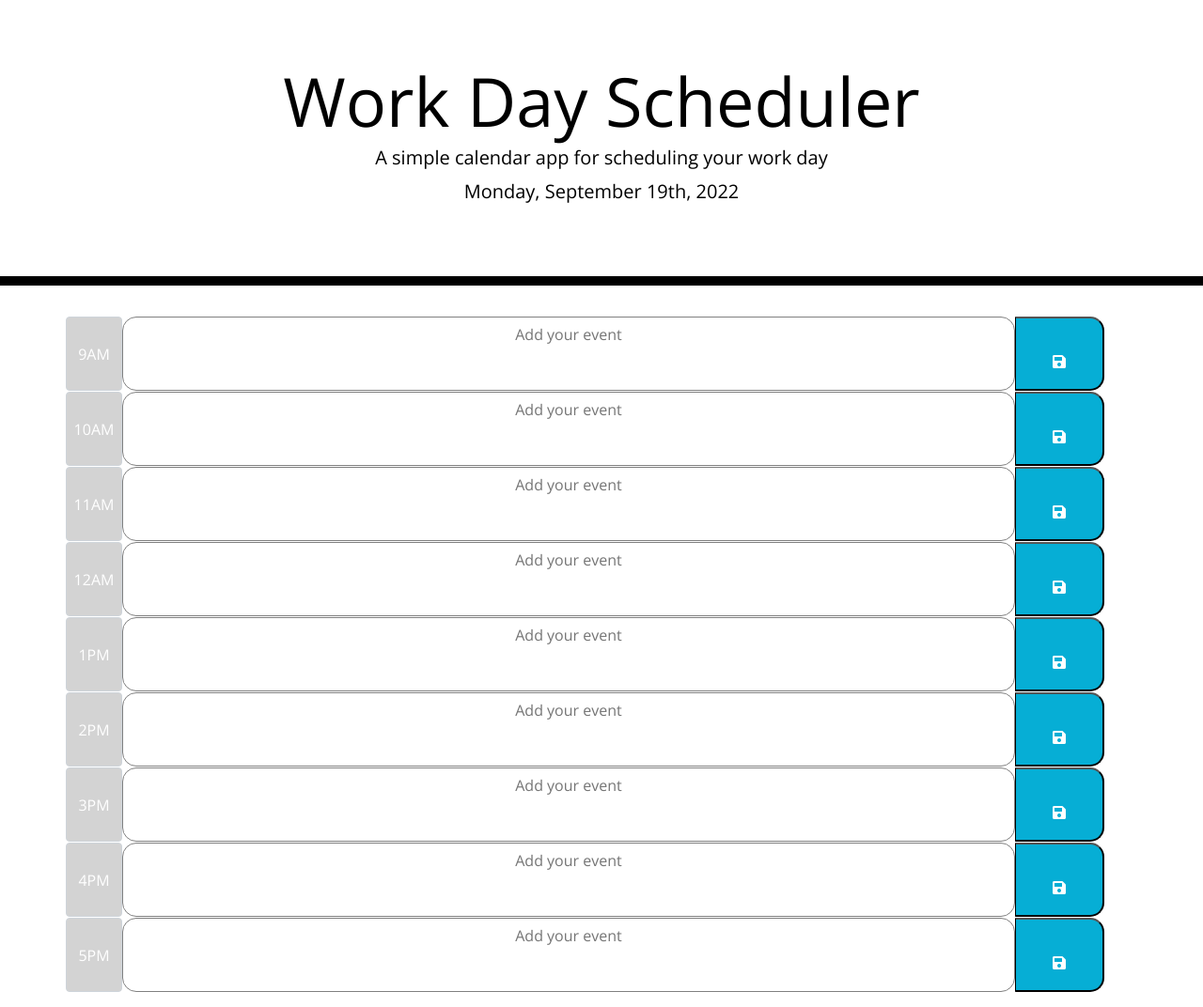
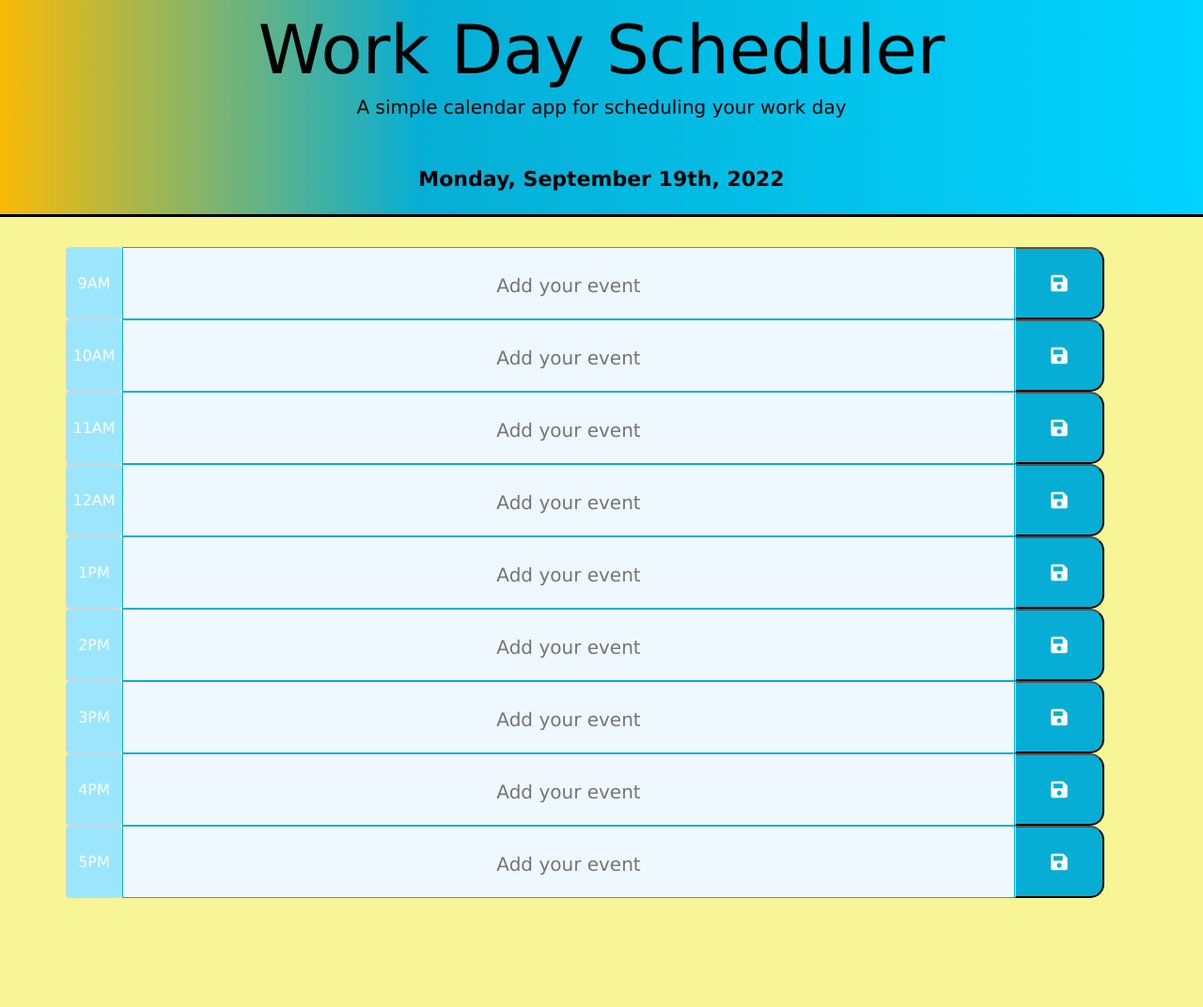
Before and after one commit to jsalexan/congenial-journey, a plain HTML site: page index.html in a window 1280 px wide. Shown: the whole page at 94% size. After the commit the page ends 976 px from the top, so only its background shows below. Drawn offline with nearby package versions, Linux system fonts and the light colour scheme.

Commit message:
Updated more of the CSS. Got the colors looking fun. Everything is saving and the time buttons are tracking the hours.

```diff
--- a/assets/style.css
+++ b/assets/style.css
@@ -1,72 +1,71 @@
 body {
-    font-family: 'Open Sans', sans-serif;
-    font-size: 16px;
+    font-family:'Lucida Sans', 'Lucida Sans Regular', 'Lucida Grande', 'Lucida Sans Unicode', Geneva, Verdana, sans-serif;
+    font-size: 20px;
     line-height: 1;
-  }
-
-  textarea {
-    background: transparent;
-    border: 1px solid gray;
-    resize: none;
-    color: #000000;
-    padding: 10px;
+    background-color:#f7f595
   }
 
    .jumbotron {
     text-align: center;
-    background-color: transparent;
+    background: rgb(250,186,7);
+    background: linear-gradient(90deg, rgba(250,186,7,1) 0%, rgba(6,174,213,1) 35%, rgba(0,212,255,1) 100%);
     color: black;
     border-radius: 0;
-    border-bottom: 10px solid black;
+    border-bottom: 3px solid black;
+    padding: 10px;
   }
 
   .description {
     white-space: pre-wrap;
   }
 
-  span {
+  textarea {
+    background: aliceblue;
+    border: 1px solid #06aed5;
+    resize: none;
+    color: #086788;
+    padding: 5px;
+  }
+
+  textarea:focus {
+   outline-color: #fab907d7;
+  }
+
+
+   span {
     width: 60px;
     display: flex;
     justify-content: center;
     align-items: center;
+  }
 
+  #currentDay {
+    font-weight: bold;
+    font-size: 22px;
   }
 
   .time-block {
     text-align: center;
-    border-radius: 15px;
-
-  }
-
-  .row {
-    white-space: pre-wrap;
-    height: 80px;
-    border-top: 1px solid white;
-  }
-
-  .hour {
-    background-color: #ffffff;
-    color: gray;
-    border-top: 1px dashed #000000;
+    padding-top: 30px;
   }
 
   .past {
-    background-color: #d3d3d3;
+    background-color: #9ce6fd;
     color: white;
   }
 
   .present {
     background-color: #fa0747;
-    color: white;
+    color: white
   }
 
   .future {
-    background-color: #faba07;
-    color: white;
+    background-color: #fab907d7;
+    color: white
   }
 
   .saveBtn {
-    border-left: 1px solid black;
+    border-left: 1px solid #9ce6fd;
     border-top-right-radius: 15px;
     border-bottom-right-radius: 15px;
     background-color: #06aed5;
--- a/index.html
+++ b/index.html
@@ -18,78 +18,78 @@
         <header class="jumbotron">
             <h1 class="display-3">Work Day Scheduler</h1>
             <p class="lead">A simple calendar app for scheduling your work day</p>
+            <br><br>
             <p id="currentDay" class="lead"></p>
         </header>
 
         <div class="container" id="hours">
 
-
-            <div class="row">
-                <span class="input-group-text timeSquare" id="9">9AM</span>
+            <div class="row" id="9">
+                <span class="input-group-text timeSquare">9AM</span>
                 <textarea class="col-md-10 time-block" placeholder="Add your event"></textarea>
                 <button class="col-md-1 saveBtn" aria-label="save button">
                     <i class='fa fa-save'></i>
                 </button>
             </div>
 
-            <div class="row">
-                <span class="input-group-text timeSquare" id="10">10AM</span>
+            <div class="row" id="10">
+                <span class="input-group-text timeSquare" >10AM</span>
                 <textarea class="col-md-10 time-block" placeholder="Add your event"></textarea>
                 <button class="col-md-1 saveBtn" aria-label="save button">
                     <i class='fa fa-save'></i>
                 </button>
             </div>
 
-            <div class="row">
-                <span class="input-group-text timeSquare" id="11">11AM</span>
+            <div class="row" id="11">
+                <span class="input-group-text timeSquare">11AM</span>
+                <textarea class="col-md-10 time-block " placeholder="Add your event"></textarea>
+                <button class="col-md-1 saveBtn" aria-label="save button">
+                    <i class='fa fa-save'></i>
+                </button>
+            </div>
+
+            <div class="row" id="12">
+                <span class="input-group-text timeSquare">12AM</span>
                 <textarea class="col-md-10 time-block" placeholder="Add your event"></textarea>
                 <button class="col-md-1 saveBtn" aria-label="save button">
                     <i class='fa fa-save'></i>
                 </button>
             </div>
 
-            <div class="row">
-                <span class="input-group-text timeSquare" id="12">12AM</span>
+            <div class="row"  id="13" >
+                <span class="input-group-text timeSquare">1PM</span>
                 <textarea class="col-md-10 time-block" placeholder="Add your event"></textarea>
                 <button class="col-md-1 saveBtn" aria-label="save button">
                     <i class='fa fa-save'></i>
                 </button>
             </div>
 
-            <div class="row" >
-                <span class="input-group-text timeSquare" id="13">1PM</span>
+            <div class="row" id="14">
+                <span class="input-group-text timeSquare">2PM</span>
                 <textarea class="col-md-10 time-block" placeholder="Add your event"></textarea>
                 <button class="col-md-1 saveBtn" aria-label="save button">
                     <i class='fa fa-save'></i>
                 </button>
             </div>
 
-            <div class="row">
-                <span class="input-group-text timeSquare" id="14">2PM</span>
+            <div class="row" id="15">
+              <span class="input-group-text timeSquare">3PM</span>
               <textarea class="col-md-10 time-block" placeholder="Add your event"></textarea>
               <button class="col-md-1 saveBtn" aria-label="save button">
                   <i class='fa fa-save'></i>
               </button>
           </div>
 
-            <div class="row">
-              <span class="input-group-text timeSquare" id="15">3PM</span>
+            <div class="row" id="16">
+                <span class="input-group-text timeSquare">4PM</span>
                 <textarea class="col-md-10 time-block" placeholder="Add your event"></textarea>
                 <button class="col-md-1 saveBtn" aria-label="save button">
                     <i class='fa fa-save'></i>
                 </button>
             </div>
 
-            <div class="row">
-                <span class="input-group-text timeSquare" id="16">4PM</span>
-                <textarea class="col-md-10 time-block" placeholder="Add your event"></textarea>
-                <button class="col-md-1 saveBtn" aria-label="save button">
-                    <i class='fa fa-save'></i>
-                </button>
-            </div>
-
-            <div class="row">
-                <span class="input-group-text timeSquare" id="17">5PM</span>
+            <div class="row" id="17">
+                <span class="input-group-text timeSquare">5PM</span>
                 <textarea class="col-md-10 time-block" placeholder="Add your event"></textarea>
                 <button class="col-md-1 saveBtn" aria-label="save button">
                     <i class='fa fa-save'></i>
```
Lines whose indentation alone changed are shown as unchanged.
